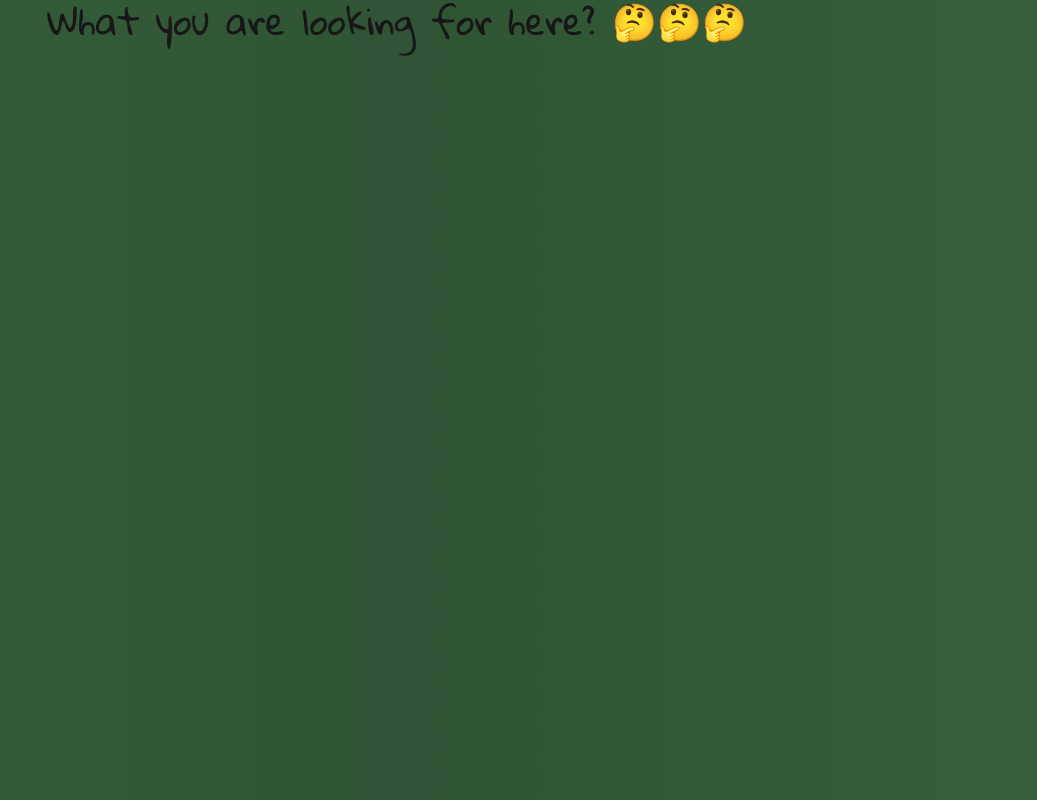
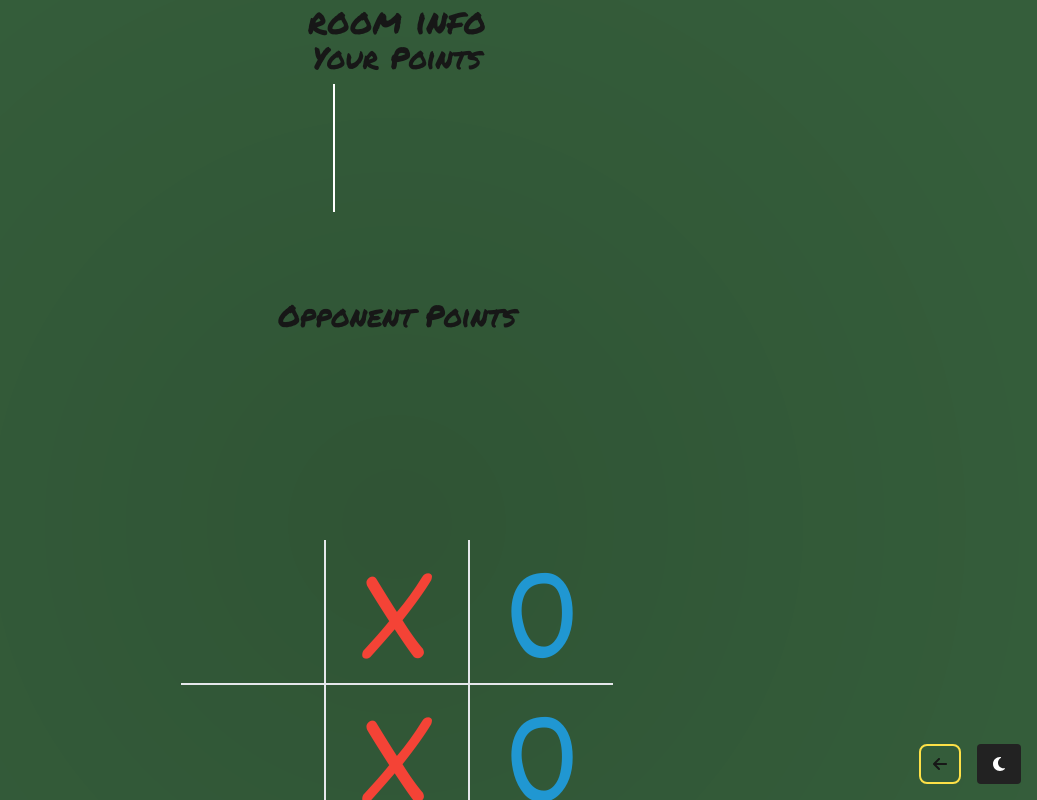
Before and after one commit to Victor-Spichenkoff/tic_tac_toe_online, a Next.js app: page /Testes in a window 1280 px wide. Before the commit this address had no page. Shown: the top 800 px of the page, without its empty margins (243-1280 px from the left). Built offline with nearby package versions, Linux system fonts and the light colour scheme.

Commit message:
Create points and fix implments initial win check

```diff
--- /dev/null
+++ b/app/Testes/page.tsx
@@ -0,0 +1,98 @@
+"use client"
+
+import {useParams} from "next/navigation";
+import {useDispatch, useSelector} from "react-redux";
+import {RootState} from "@/libs/redux";
+import {usePlayerInfo} from "@/hook/usePlayerInfo";
+import {useWebSocketConnection} from "@/hook/useWebSocketConnection";
+import {socketUrl} from "@/global";
+import {RemoveConnectionService} from "@/services/connectionInfosManager";
+import {RejoinWarning} from "@/components/functions/RejoinWarning";
+import {Header} from "@/components/template/Header";
+import {PlayerPoints} from "@/components/template/PlayerPoints";
+import {OnlineFullGame} from "@/components/functions/OnlineFullGame";
+import {Point} from "@/components/template/Point";
+import {ThemeToggleFooter} from "@/components/template/ThemeToggleFooter";
+import {RoomState, SquareOptions} from "@/types/onlineInfos";
+import {setFullInGameState} from "@/libs/stores/inGameOnlineStore";
+import {useEffect} from "react";
+import {Square} from "@/components/functions/Square";
+
+export default function Teses() {
+    const params = useParams()
+    const dispatch = useDispatch()
+    const roomId = typeof params.roomId == "object" ? params.roomId[0] : params.roomId// se não sai string[]
+
+
+    const states: SquareOptions[] = [0, 1,2, 0,1,2 ,2,1,1]
+    const roomInfo: RoomState = {
+        roomId: "12",
+        drawsCount: 12,
+        player1Points: 1,
+        player2Points: 0,
+        isPLayer1Connected: true,
+        isPLayer2Connected: true
+    }
+    const inGameInfo = useSelector((state: RootState) => state.inGameState.value)
+    const playerInfos = {playerIndex: 1}//usePlayerInfo()
+    // const playerInfos = useSelector((state: RootState) => state.playerInfo.value)
+
+    useEffect(() => {
+
+        dispatch(setFullInGameState({
+            roomId: "12",
+            isFinished: false,
+            state: [1, 0, 0, 1, 2, 0, 2, 2, 1],
+            player1Wins: false,
+            player2Wins: false,
+            isPlayer2Turn: false,
+            isPLayer1Turn: true,
+            isDrawn: false
+        }))
+    }, [])
+
+
+    return (
+        <div className={"flex flex-col justify-between items-center"}>
+            <Header label={"room info"}/>
+            {/*MEIO DA TELA; PC- JOGO + PLACARES*/}
+            <div>
+                {/*PLAYERS*/}
+                <div>
+                    {playerInfos?.playerIndex == 1 && (
+                        <PlayerPoints roomInfo={roomInfo} playerIndex={playerInfos.playerIndex}/>
+
+                    )}
+                </div>
+                <div className={"w-[500px]"}>
+
+                </div>
+                <div className={"grid grid-cols-3 w-fit mx-auto "}>
+                    {/*/TODO -> criar um componente para cuidar de tudo do jogo (placar, nomes...) e outro interno para o jogo em si*/}
+                    {states.map((state, i) => {
+                        return (
+                            <Square
+                                value={state}
+                                index={i}
+                                onClick={ ()=> {}}
+                                key={i}
+                                isDisabled={false}
+                            />
+                        )
+                    })}
+                </div>
+                {/*DRAW*/}
+                <div>
+                    <Point points={roomInfo.drawsCount} label={"Draw"}/>
+                </div>
+            </div>
+
+
+            <div className={""}>
+
+            </div>
+
+
+            <ThemeToggleFooter useReturnHomeButton/>
+        </div>)
+}
--- a/app/online/[roomId]/page.tsx
+++ b/app/online/[roomId]/page.tsx
@@ -4,7 +4,7 @@ import {useDispatch, useSelector} from "react-redux"
 import {RootState} from "@/libs/redux"
 import {Header} from "@/components/template/Header"
 import {useCallback, useEffect, useState, useTransition} from "react"
-import { RemoveConnectionService} from "@/services/connectionInfosManager"
+import {RemoveConnectionService} from "@/services/connectionInfosManager"
 import {useParams, useRouter} from "next/navigation"
 import {ThemeToggleFooter} from "@/components/template/ThemeToggleFooter"
 import {OnlineFullGame} from "@/components/functions/OnlineFullGame"
@@ -12,6 +12,8 @@ import {socketUrl} from "@/global"
 import {useWebSocketConnection} from "@/hook/useWebSocketConnection"
 import {RejoinWarning} from "@/components/functions/RejoinWarning"
 import {usePlayerInfo} from "@/hook/usePlayerInfo";
+import {Point} from "@/components/template/Point";
+import {PlayerPoints} from "@/components/template/PlayerPoints";
 
 export default function OnlineGamePage() {
     const params = useParams()
@@ -26,7 +28,7 @@ export default function OnlineGamePage() {
     const [isLoading, startTransition] = useTransition()
 
 
-    const { socket } = useWebSocketConnection(socketUrl, roomId ?? "undefined", playerInfos?.playerIndex ?? 1, inGameInfo)
+    const {socket} = useWebSocketConnection(socketUrl, roomId ?? "undefined", playerInfos?.playerIndex ?? 1, inGameInfo)
 
 
     useEffect(() => {
@@ -38,15 +40,15 @@ export default function OnlineGamePage() {
 
     //só assim para não quebrar a conexão
     useCallback(() => {
-        return (async() => {
+        return (async () => {
             console.log("Really closing connection")
             await RemoveConnectionService(playerInfos?.playerIndex ?? 1, roomInfo?.roomId ?? "-1")
         })
-    }, [])
+    }, [playerInfos?.playerIndex, roomInfo?.roomId])
 
 
     if (!isGameLoaded || !roomInfo || !inGameInfo || !roomId || !playerInfos?.playerIndex)
-        return  (
+        return (
             <RejoinWarning
                 roomId={roomId ?? "1"}
                 startTransition={startTransition}
@@ -56,22 +58,37 @@ export default function OnlineGamePage() {
 
 
     return (
-        <div className={"flex flex-col justify-between items-center"}>
+        <div className={"w-screen max-w-[1200px] px-4 mx-auto"}>
+            <div className={"flex justify-center"}>
+
             <Header label={"room info"}/>
-            <div>
-                player{playerInfos?.playerIndex.toString()}
             </div>
+            <div className={"w-full flex flex-col justify-center items-center"}>
+                {/*MEIO DA TELA; PC- JOGO + PLACARES*/}
+                <div className={"w-full flex justify-between items-center "}>
+                    {/*PLAYERS*/}
+                    <div className=" w-1/4">
+                        {playerInfos.playerIndex == 1 && (
+                            <PlayerPoints roomInfo={roomInfo} playerIndex={playerInfos.playerIndex}/>
 
-            <div className={""}>
+                        )}
+                    </div>
+                    {/*JOGO*/}
+                    <div className={"self-center"}>
                         <OnlineFullGame
                             roomId={roomId}
                         />
                     </div>
-            <Header label={"IN game info"}/>
-            <div>
-                Vez de: {inGameInfo.isPLayer1Turn ? "player 1" : "player 2"}
+                    {/*DRAW*/}
+                    <div className="w-1/4 self-start">
+                        <Point points={roomInfo.drawsCount} label={"Draw"} maxSize={15}/>
+                    </div>
+                </div>
+                <div className={"bg-emerald-500"}>
+                    INFOS FINAIS
                 </div>
                 <ThemeToggleFooter useReturnHomeButton/>
             </div>
+        </div>
     )
 }
--- a/app/page.tsx
+++ b/app/page.tsx
@@ -9,6 +9,8 @@ import {Header} from "@/components/template/Header";
 import {Button} from "@/components/template/Button";
 import {useRouter} from "next/navigation";
 import {ThemeToggleFooter} from "@/components/template/ThemeToggleFooter";
+import {Point} from "@/components/template/Point";
+import {TestPointsResponsivity} from "@/components/template/TesetPointsResponsitity";
 
 export default function Home() {
     const values: SquareOptions[] = [1, 0, 1, 0, 2, 2, 2, 0, 1]
@@ -36,14 +38,13 @@ export default function Home() {
                 </div>
             )}
 
-
-            <div className={"grid grid-cols-3"}>
-                {onlineGameMode && (
-                    values.map((value, i) => (
-                        <Square value={value} index={i} key={i}/>
-                    ))
-                )}
-            </div>
+            {/*<div className={"grid grid-cols-3"}>*/}
+            {/*    {onlineGameMode && (*/}
+            {/*        values.map((value, i) => (*/}
+            {/*            <Square value={value} index={i} key={i}/>*/}
+            {/*        ))*/}
+            {/*    )}*/}
+            {/*</div>*/}
             <ThemeToggleFooter />
         </div>
     )
--- a/components/functions/OnlineFullGame.tsx
+++ b/components/functions/OnlineFullGame.tsx
@@ -7,6 +7,7 @@ import {toast} from "sonner"
 import {getStorePlayerInfo} from "@/libs/localStorage/playerInfos"
 import {GameAction} from "@/types/RequestBody"
 import {usePlayerInfo} from "@/hook/usePlayerInfo";
+import {useCallback, useEffect} from "react";
 
 interface OnlineFullGameProps {
     roomId: string
@@ -25,8 +26,10 @@ export const OnlineFullGame = ({roomId}: OnlineFullGameProps) => {
 
     const handleSquareClick = (squareIndex: number) => {
         // bloquear o player
-        // const playerInfo = getStorePlayerInfo()
         const playerName = playerInfo?.playerIndex == 1 ? `isPLayer1Turn` : "isPlayer2Turn"
+        if(inGameInfo.isFinished)
+            return
+
         if (!inGameInfo[playerName])
             return toast.info("Opponent time")
 
@@ -48,9 +51,24 @@ export const OnlineFullGame = ({roomId}: OnlineFullGameProps) => {
         socket.send(stringConverted)
     }
 
+    // todo -> não está mostrando a msg de quem ganhou
+    useEffect((): any=> {
+       if(inGameInfo.isFinished) {
+           if(inGameInfo.isDrawn)
+               return toast.info("Draw!")
+           else if(//só assim para ter ganhado
+               (inGameInfo.player1Wins && playerInfo?.playerIndex == 1) ||
+               (inGameInfo.player2Wins && playerInfo?.playerIndex == 2)
+           )
+               toast.success("You won!")
+           else
+               toast.error("You lose!")
+       }
+    }, [inGameInfo.isFinished, inGameInfo.isDrawn, inGameInfo.player1Wins, playerInfo?.playerIndex, inGameInfo.player2Wins])
 
     return (
-        <div className={"grid grid-cols-3 w-fit mx-auto "}>
+
+        <div className={"grid grid-cols-3 mx-auto w-[384px]  md:w-[432px] lg:w-fit lg:h-[432px]"}>
             {/*/TODO -> criar um componente para cuidar de tudo do jogo (placar, nomes...) e outro interno para o jogo em si*/}
             {inGameInfo.state.map((state, i) => {
                 return (
@@ -58,7 +76,9 @@ export const OnlineFullGame = ({roomId}: OnlineFullGameProps) => {
                         value={state}
                         index={i}
                         onClick={handleSquareClick}
-                        key={i}/>
+                        key={i}
+                        isDisabled={inGameInfo.isFinished}
+                    />
                 )
             })}
         </div>
--- a/components/functions/RejoinWarning.tsx
+++ b/components/functions/RejoinWarning.tsx
@@ -37,7 +37,7 @@ export const RejoinWarning = ({ roomId,startTransition, isLoading }: RejoinWarni
             }
 
             if (!res.response?.roomState || !res.response.inGameState) {
-                toast.error("Room infomation conflict")
+                toast.error("Room information conflict")
                 return
             }
 
--- a/components/functions/Square.tsx
+++ b/components/functions/Square.tsx
@@ -1,16 +1,18 @@
 "use client"
 
 import {SquareOptions} from "@/types/onlineInfos";
+import {toast} from "sonner";
 
 interface ISquare {
     value: SquareOptions,
     index: number
     onClick: (index: number) => void
+    isDisabled?: boolean
 }
 
 let borders = "border"
 let icon
-export const Square = ({ value, index, onClick }: ISquare) => {
+export const Square = ({ value, index, onClick, isDisabled }: ISquare) => {
     if(value == 1)
         icon = "X"
     else if(value == 2)
@@ -40,6 +42,13 @@ export const Square = ({ value, index, onClick }: ISquare) => {
             borders = "border-t border-l"; break;
     }
 
+    const handleClick = () => {
+        if(isDisabled)
+            toast.error("Game finished")
+
+        onClick(index)
+    }
+
 
     return (
         <div className={`flex items-center justify-center
@@ -50,7 +59,7 @@ export const Square = ({ value, index, onClick }: ISquare) => {
                 border-0  ${borders} border-white-600
                 w-32 h-32 text-8xl md:w-36 md:h-36 md:text-9xl`}
                 style={{ lineHeight: "100%" }}
-             onClick={() => onClick(index)}
+             onClick={handleClick}
         >
                 {/*md:min-w-[556px] md:min-h-[440px]*/}
             { icon }
--- a/components/template/Header.tsx
+++ b/components/template/Header.tsx
@@ -5,7 +5,7 @@ interface HeaderProps {
 
 export const Header = ({label, className}:HeaderProps) => {
     return (
-        <header className={"text-center font-hand_title text-3xl text-whit inline-block " + className}>
+        <header className={"text-center font-hand_title text-4xl text-whit inline-block " + className}>
             {label}
         </header>
     )
--- /dev/null
+++ b/components/template/PlayerPoints.tsx
@@ -0,0 +1,30 @@
+import {RoomState} from "@/types/onlineInfos";
+import {Point} from "@/components/template/Point";
+
+type PLayerPointsProps = {
+    roomInfo: RoomState
+    playerIndex: 1 | 2 | undefined | null
+}
+
+export const PlayerPoints = ({playerIndex, roomInfo}: PLayerPointsProps) => {
+
+
+
+    return (
+        <div className={"flex flex-row justify-between md:flex-col h-[500px]"}>
+            {playerIndex == 1 && (
+                <div className={"flex h-full flex-row md:flex-col gap-y-4"}>
+                    <Point points={roomInfo.player1Points} label={"Your Points"} className={"flex-1"} maxSize={5}/>
+                    <Point points={roomInfo.player2Points} label={"Opponent Points"} className={"flex-1"} maxSize={5}/>
+                </div>
+            )}
+
+            {playerIndex == 2 && (
+                <div>
+                    <Point points={roomInfo.player2Points} label={"Your Points"} className={"flex-1"}/>
+                    <Point points={roomInfo.player1Points} label={"Opponent Points"} className={"flex-1"}/>
+                </div>
+            )}
+        </div>
+    )
+}
--- /dev/null
+++ b/components/template/Point.tsx
@@ -0,0 +1,72 @@
+import {useSelector} from "react-redux";
+import {RootState} from "@/libs/redux";
+
+interface PointProps {
+    points: number
+    label: string
+    className?: string
+    maxSize?: number
+}
+
+export const Point = ({points, label, className, maxSize=10}: PointProps) => {
+    const inGameInfo = useSelector((state: RootState) => state.inGameState.value)
+
+    let fullSquares = []
+    let useNumbers = false// PREVENIR MUITO GRANDE
+
+    const fullSquareCount = Math.floor(points / 5)
+    const remainingCount = points % 5
+
+    const diagonalWith = Math.floor(128 * Math.sqrt(2))
+
+    if (points > maxSize) {
+        useNumbers = true
+    } else {
+        useNumbers = false
+        for (let i = 0; i < fullSquareCount; i++) {
+            fullSquares.push(
+                <div className={'h-32 overflow-hidden'} key={i}>
+                    <div
+                        className={`h-32 w-32 border-2 border-white relative flex items-center justify-center overflow-visible`}>
+                        <div className={`
+                            bg-white border-[1px]  border-white
+                            rotate-45
+                            absolute top-1/2 left-[calc(50% - 50%]
+                            z-20
+                            `}
+                            // style={{width: "181px"}}
+                             style={{width: `calc(100% * ${diagonalWith})`}}
+                        ></div>
+                    </div>
+
+                </div>)
+        }
+    }
+
+
+    return (
+        <div className={className}>
+            <h2 className={"font-hand_title text-3xl text-center mb-2"}>{label}</h2>
+
+            {useNumbers && (
+                <div className={"text-2xl text-center"}>{points}</div>
+            )}
+            {!useNumbers && (
+                <div className={"flex flex-col items-center justify-between gap-y-6"}>
+                    {fullSquares}
+                    {remainingCount > 0 && (
+                        <div className={`h-32 w-32
+                        ${remainingCount >= 1 && "border-l-2"}
+                        ${remainingCount >= 2 && "border-t-2"}
+                        ${remainingCount >= 3 && "border-r-2"}
+                        ${remainingCount >= 4 && "border-b-2"}
+                        border-white
+
+                        relative flex items-center justify-center overflow-visible`}></div>
+
+                    )}
+                </div>
+            )}
+        </div>
+    )
+}
--- /dev/null
+++ b/components/template/TesetPointsResponsitity.tsx
@@ -0,0 +1,21 @@
+import {Point} from "@/components/template/Point";
+import {useState} from "react";
+import {Button} from "@/components/template/Button";
+import {aborted} from "node:util";
+
+export const TestPointsResponsivity = () => {
+    const [points, setPoints] = useState(0)
+
+
+
+    return (
+        <div className={"relative"}>
+            <Point points={points} label={"Points"} />
+            <Button label={"Aumentar"} onClick={() => {
+                setPoints(points + 1)
+            }}
+            className={"absolute bottom-0 left-0"}
+            />
+        </div>
+    )
+}
--- /dev/null
+++ b/components/template/TurnShow.tsx
@@ -0,0 +1,2 @@
+//todo -> Implmentar para mostrar de que é a vez
+// todo -> deve colocar uma nuvenzinha com Your Turn ou Opponent turn
--- a/types/onlineInfos.ts
+++ b/types/onlineInfos.ts
@@ -22,6 +22,7 @@ export type RoomState = {
     player1Points: number
     player2Points: number
     drawsCount: number
+    matchCount: number
 }
 
 
```
Lines whose indentation alone changed are shown as unchanged.
